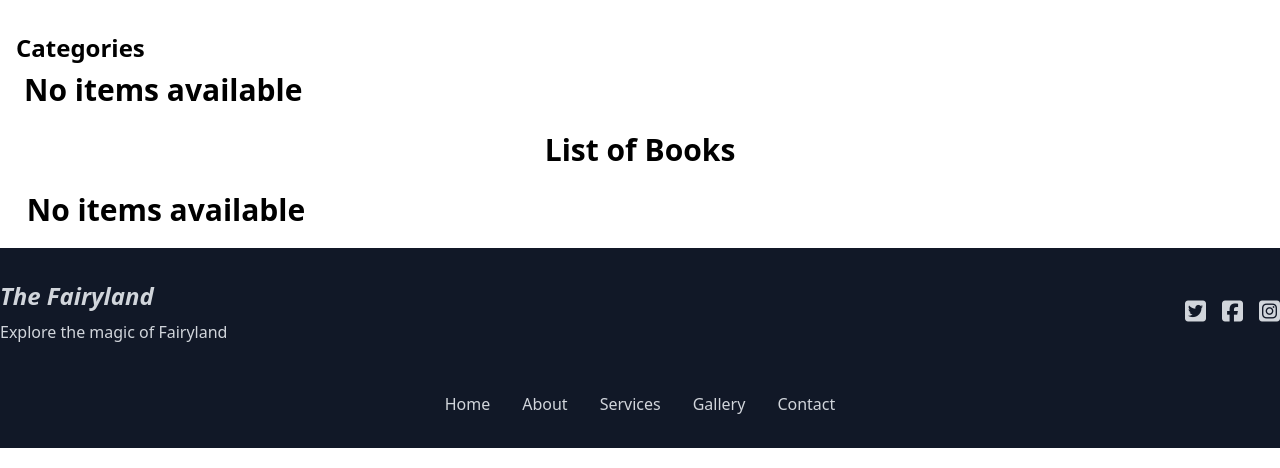
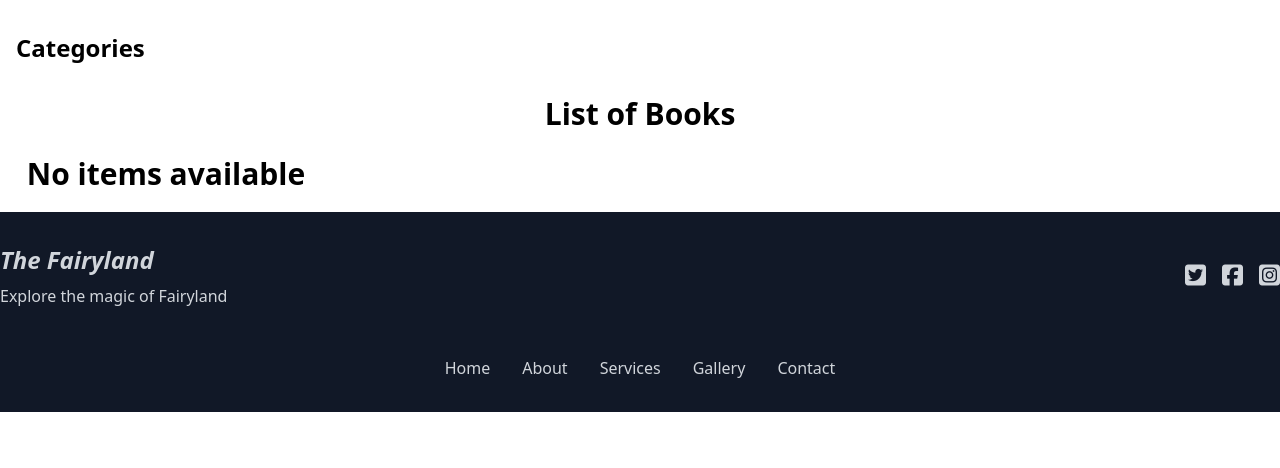
Before and after one commit to David-Kudrot/The_Fairyland, a Django app: template books/templates/book_list.html in a window 1280 px wide. Shown: the part 88-556 px from the top of the page. Run offline with Django 4.2, Linux system fonts and the light colour scheme; the template is opened without the code that fills it, so the values that code supplies are empty; some libraries are stand-ins or nearby versions; some web fonts are replaced.

Commit message:
Changed some tags

```diff
--- a/books/templates/book_list.html
+++ b/books/templates/book_list.html
@@ -11,10 +11,6 @@
             {% for category in categories %}
             <a href="{% url 'category_wise_book' category.slug %}" class="bg-green-500 hover:bg-green-700 text-black font-bold py-2 px-4 rounded inline-block"> {{category}} </a>
             {% endfor %}
-
-                <div>
-                    <p class="text-3xl font-bold text-center"> No items available </p>
-                </div>
 
         </div>
     </div>
```
